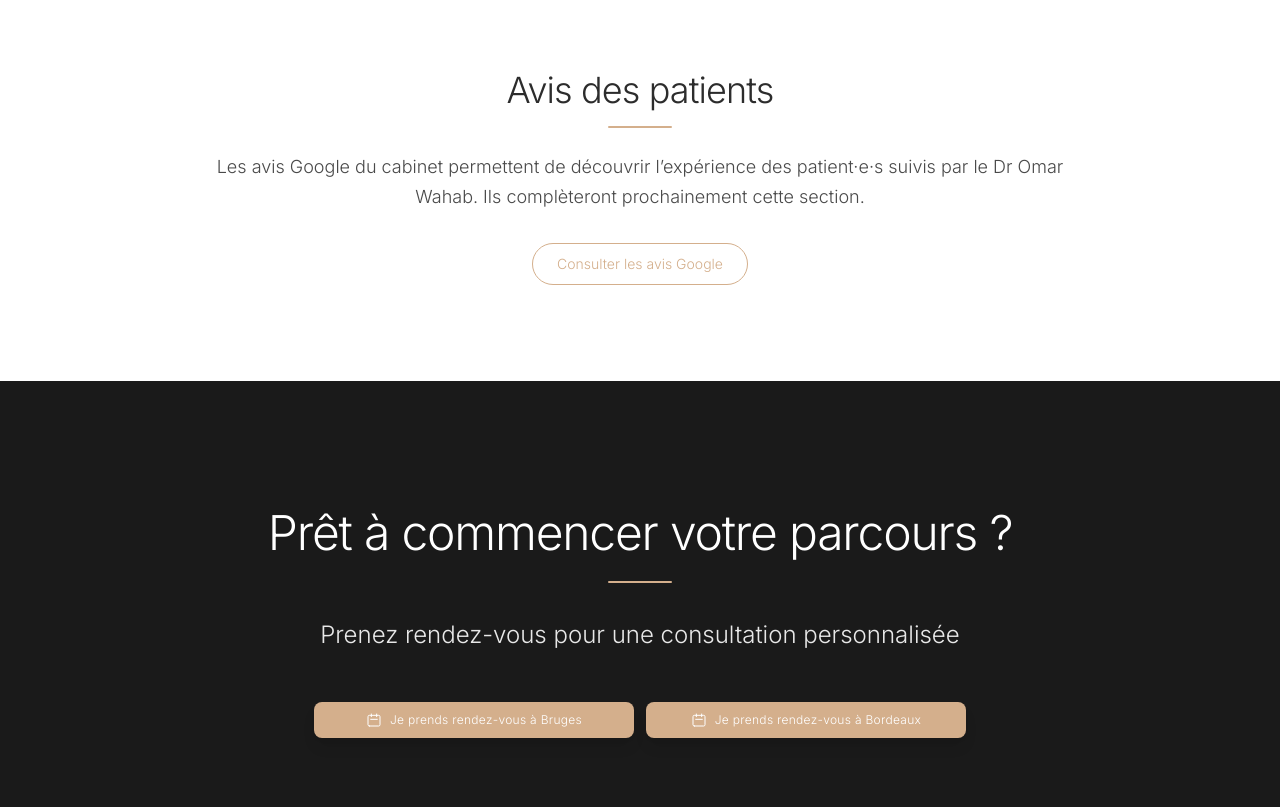
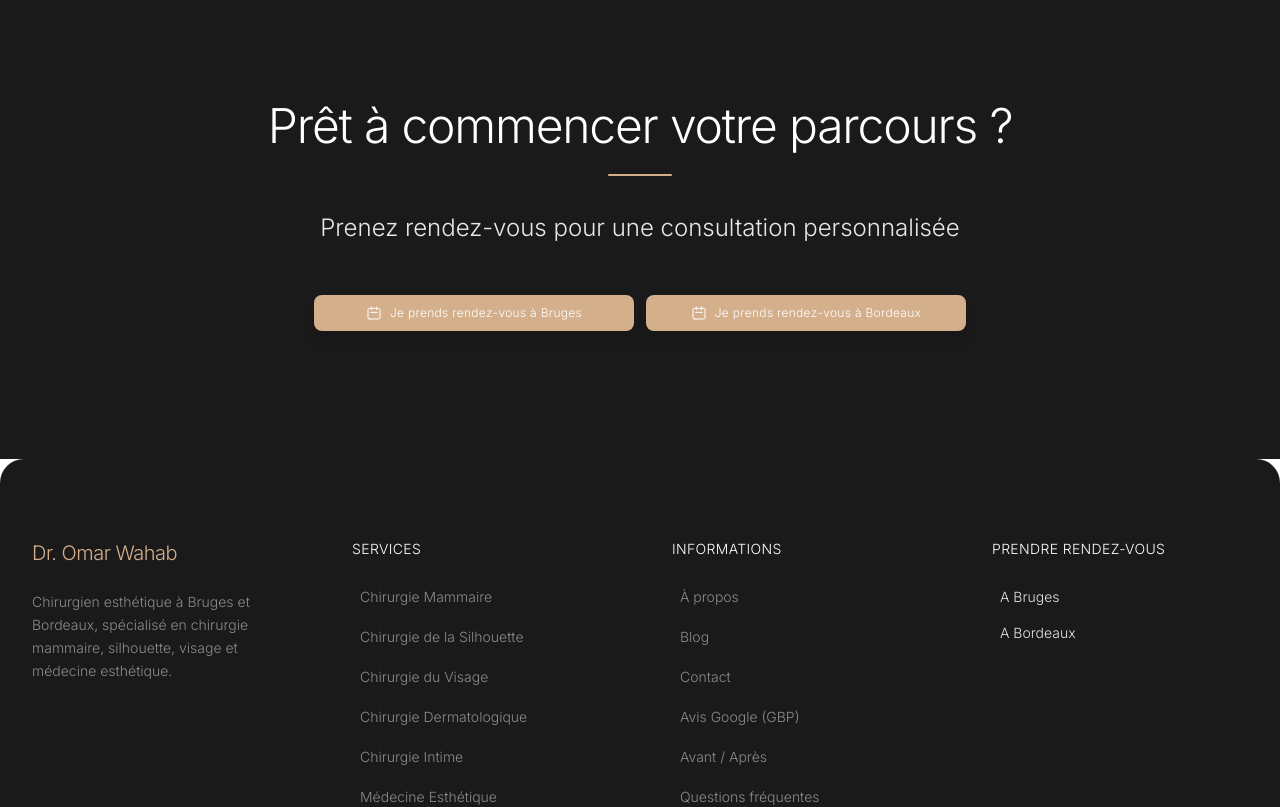
Before and after one commit to johannlacroix/Dr_Omar_Wahab, a Next.js app: page / in a window 1280 px wide. Shown: the part 5240-6047 px from the top of the page. Built offline with nearby package versions, Linux system fonts and the light colour scheme.

Commit message:
Section Avis des patients deletd de accueil et ajout accès Avis + GBP dans footer

```diff
--- a/app/page.tsx
+++ b/app/page.tsx
@@ -252,30 +252,6 @@ export default function Home() {
         </div>
       </section>
 
-      {/* Section Avis patients */}
-      <section className="py-20 md:py-24 bg-white">
-        <div className="container mx-auto px-4 lg:px-8">
-          <div className="max-w-4xl mx-auto text-center">
-            <h2 className="text-3xl md:text-4xl font-light text-neutral-800 mb-4 tracking-tight">
-              Avis des patients
-            </h2>
-            <div className="w-16 h-0.5 bg-primary mx-auto mb-6 rounded-full"></div>
-            <p className="text-neutral-600 font-light text-lg mb-8 leading-relaxed">
-              Les avis Google du cabinet permettent de découvrir l’expérience des patient·e·s suivis par le Dr Omar
-              Wahab. Ils complèteront prochainement cette section.
-            </p>
-            <a
-              href="https://www.google.com/search?sca_esv=b0109be66d9778c1&sxsrf=ANbL-n59Xg4zgZilsGzyVifWpmSrX2oANQ:1773322246305&q=dr+wahab&si=AL3DRZEsmMGCryMMFSHJ3StBhOdZ2-6yYkXd_doETEE1OR-qOcaH2UvvokEDX8PBwgZjzbqOK5GrBde-oCbpiEbJOFjAx7TB_CFpC1JQta0OhcrPdL6kpcY%3D&uds=ALYpb_kiiUNHkONghgvqB_3sKPHuGxhmG5VPqDGcgAdxlg5rMgxHFTXsahyHeDWuC9wElkm1wnfD06AW4SxD1isrFUHAoX9yCCPSLWztAbkKUXyDllStsnc&sa=X&ved=2ahUKEwixt8CUvJqTAxUIdqQEHeriGzcQ3PALegQIFxAE&biw=1970&bih=897&dpr=0.97"
-              target="_blank"
-              rel="noopener noreferrer"
-              className="inline-flex items-center justify-center rounded-full border border-primary px-6 py-2.5 text-sm font-light text-primary hover:bg-primary hover:text-white transition-colors"
-            >
-              Consulter les avis Google
-            </a>
-          </div>
-        </div>
-      </section>
-
       {/* CTA Section - Vertical, centré */}
       <section className="py-20 md:py-32 bg-neutral-900 text-white">
         <div className="container mx-auto px-4 lg:px-8">
--- a/components/Footer.tsx
+++ b/components/Footer.tsx
@@ -70,6 +70,16 @@ export function Footer() {
                 </Link>
               </li>
               <li>
+                <a
+                  href="https://www.google.com/search?sca_esv=b0109be66d9778c1&sxsrf=ANbL-n59Xg4zgZilsGzyVifWpmSrX2oANQ:1773322246305&q=dr+wahab&si=AL3DRZEsmMGCryMMFSHJ3StBhOdZ2-6yYkXd_doETEE1OR-qOcaH2UvvokEDX8PBwgZjzbqOK5GrBde-oCbpiEbJOFjAx7TB_CFpC1JQta0OhcrPdL6kpcY%3D&uds=ALYpb_kiiUNHkONghgvqB_3sKPHuGxhmG5VPqDGcgAdxlg5rMgxHFTXsahyHeDWuC9wElkm1wnfD06AW4SxD1isrFUHAoX9yCCPSLWztAbkKUXyDllStsnc&sa=X&ved=2ahUKEwixt8CUvJqTAxUIdqQEHeriGzcQ3PALegQIFxAE&biw=1970&bih=897&dpr=0.97"
+                  target="_blank"
+                  rel="noopener noreferrer"
+                  className="text-neutral-400 hover:text-primary transition-colors font-light rounded-lg hover:bg-neutral-800/50 px-2 py-1 inline-block"
+                >
+                  Avis Google (GBP)
+                </a>
+              </li>
+              <li>
                 <Link href="/avant-apres" className="text-neutral-400 hover:text-primary transition-colors font-light rounded-lg hover:bg-neutral-800/50 px-2 py-1 inline-block">
                   Avant / Après
                 </Link>
```
